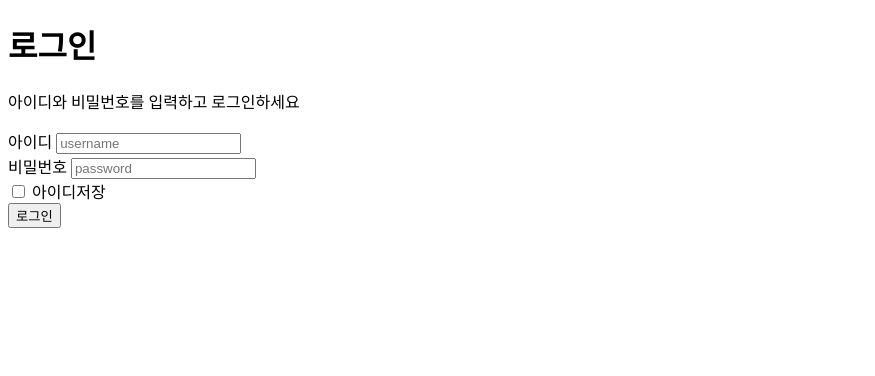
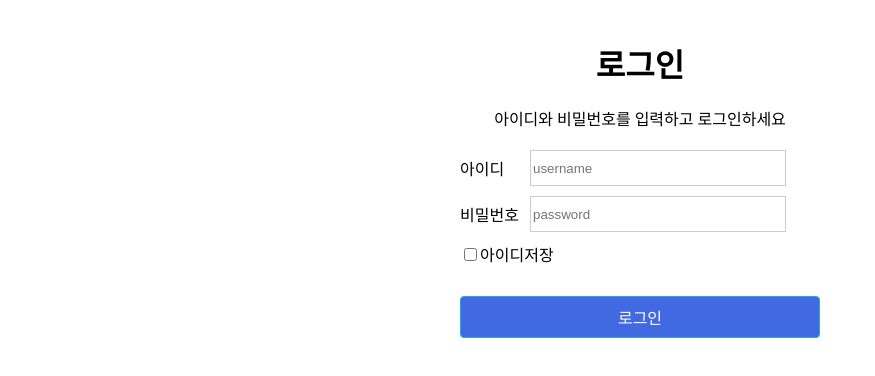
Before and after one commit to rlguswn/BackendOrmi, a plain HTML site: page Login.html in a window 1280 px wide. Shown: the whole page, without its empty margins (0-875 px from the left). Drawn offline with Linux system fonts and the light colour scheme.

Commit message:
Update CSS

```diff
--- a/Login.html
+++ b/Login.html
@@ -6,19 +6,23 @@
     <meta http-equiv="X-UA-Compatible" content="IE=edge">
     <meta name="viewport" content="width=device-width, initial-scale=1.0">
     <title>로그인 페이지 만들기 연습</title>
+    <link rel="stylesheet" href="./css/style.css">
 </head>
 
 <body>
-    <h1>로그인</h1>
-    <p>아이디와 비밀번호를 입력하고 로그인하세요</p>
 
+    <div class="container">
+        <h1 class="title">로그인</h1>
+        <p class="description">아이디와 비밀번호를 입력하고 로그인하세요</p>
+
+        <form method="post">
             <div>
-        <label for="username">아이디</label>
+                <label class="label-width for="username">아이디</label>
                 <input type="text" name="username" id="username" placeholder="username">
             </div>
 
             <div>
-        <label for="password">비밀번호</label>
+                <label class="label-width for="password">비밀번호</label>
                 <input type="password" name="password" id="password" placeholder="password">
             </div>
 
@@ -28,7 +32,9 @@
             </div>
 
             <div>
-        <input type="button" value="로그인">
+                <button class="submit-button" class=type="submit">로그인</button>
+            </div>
+        </form>
     </div>
 </body>
 
--- /dev/null
+++ b/css/style.css
@@ -0,0 +1,44 @@
+body,
+h1,
+p {
+    margin: 0;
+}
+.container {
+    width: 360px;
+    background-color: rgba(255, 255, 255, 0.829);
+    margin: 40px auto;
+}
+.title,
+.description {
+    text-align: center;
+}
+.description {
+    margin: 20px 0;
+}
+form > div {
+    margin-bottom: 10px;
+    display: flex;
+    align-items: center;
+}
+.label-width {
+    display: inline-block;
+    width: 70px;
+}
+[type="text"],
+[type="password"] {
+    width: 250px;
+    height: 32px;
+    border: 1px solid #ccc;
+}
+.submit-button {
+    width: 100%;
+    height: 40px;
+    background-color: royalblue;
+    color: white;
+    border: 1px solid rgb(36, 172, 206);
+    margin-top: 20px;
+    border-radius: 4px;
+    font: inherit;
+    box-sizing: content-box;
+    padding: 0;
+}
```
Also changed, not shown: board/view.html (added, +49 -0 lines), index.html (added, +44 -0 lines), board/image/est.jpg (added). Lines whose indentation alone changed are shown as unchanged.
